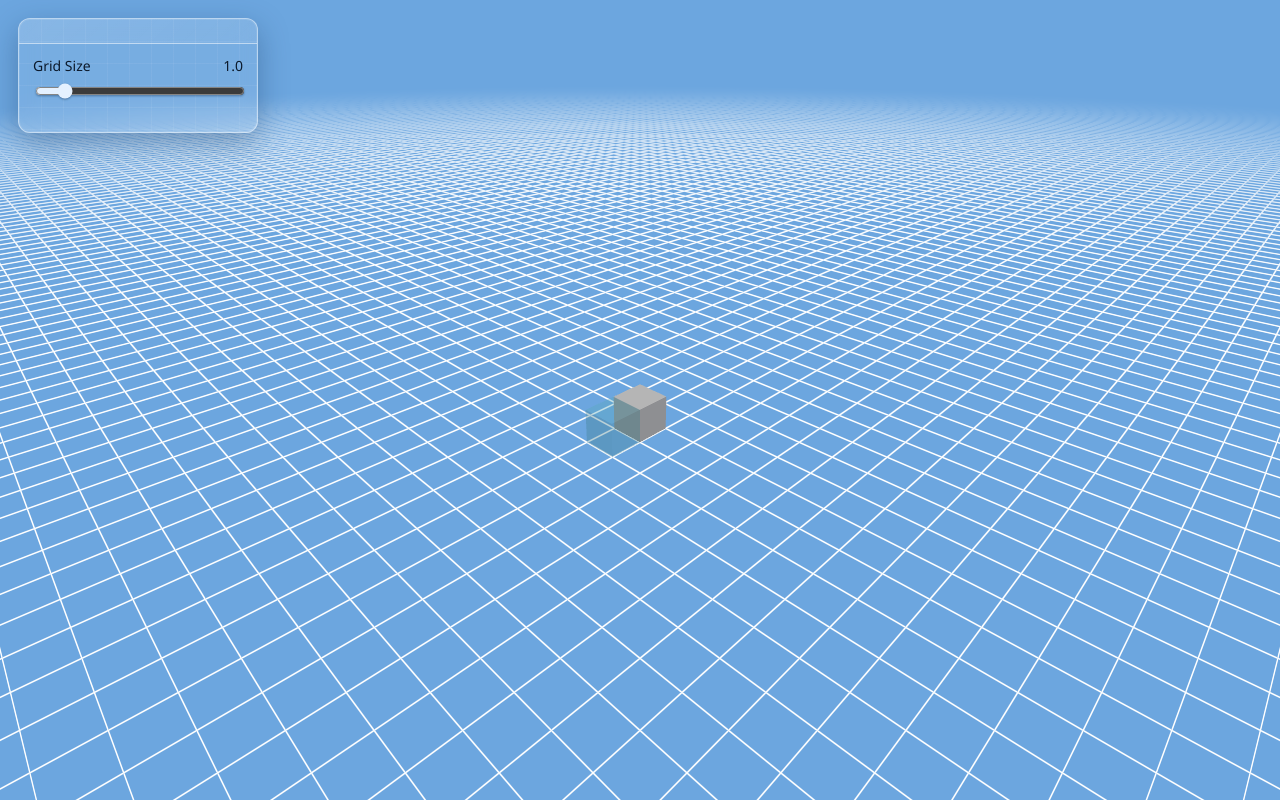
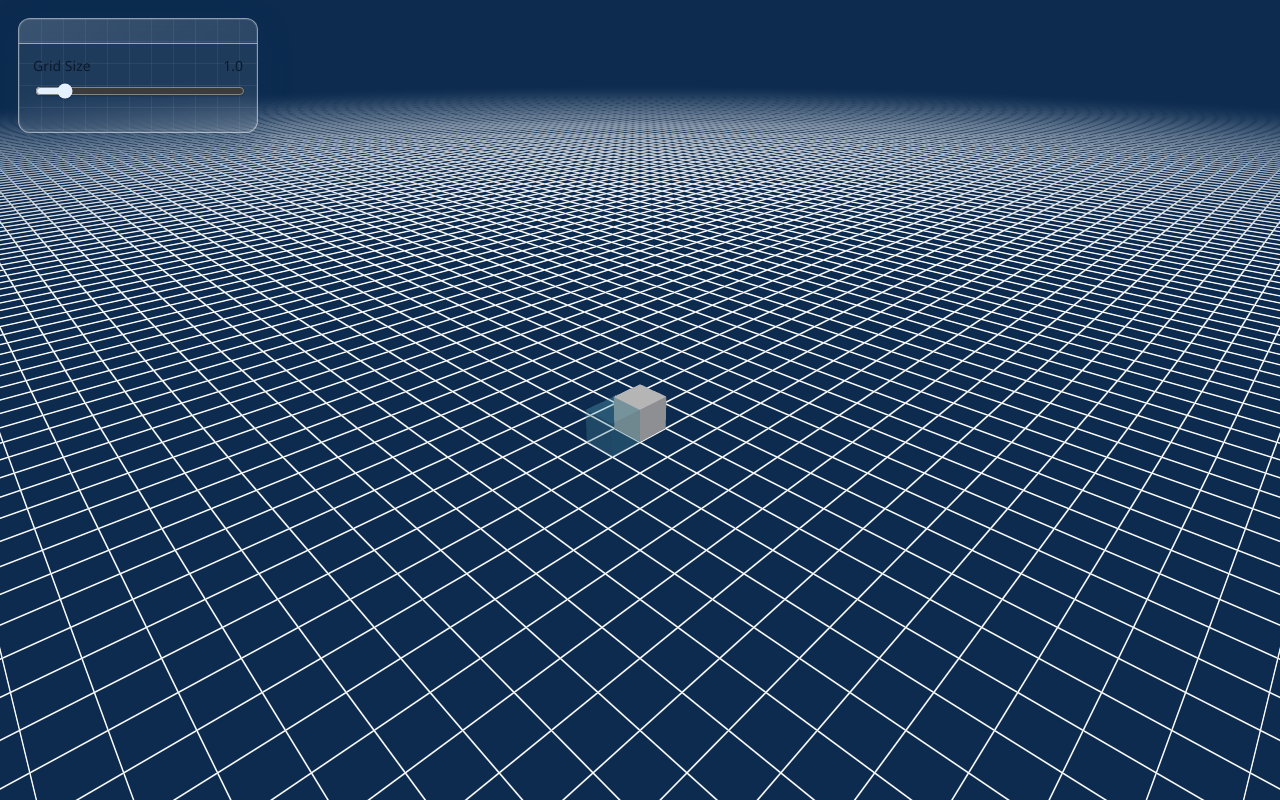
Before and after one commit to ekimroyrp/251128_BlockBrush, a website built with Vite: page index.html in a window 1280 px wide. Built offline with nearby package versions, Linux system fonts and the light colour scheme; animation ran at ten frames a second.

Commit message:
Deepen blueprint background tone

```diff
--- a/src/main.js
+++ b/src/main.js
@@ -3,7 +3,7 @@ import { OrbitControls } from 'three/examples/jsm/controls/OrbitControls.js';
 import './style.css';
 
 const container = document.getElementById('app');
-const blueprintColor = new THREE.Color('#6ca6df');
+const blueprintColor = new THREE.Color('#0c2b4f');
 
 // Renderer
 const renderer = new THREE.WebGLRenderer({ antialias: true });
--- a/src/style.css
+++ b/src/style.css
@@ -1,5 +1,5 @@
 :root {
-  --blueprint: #6ca6df;
+  --blueprint: #0c2b4f;
   --panel-line: rgba(255, 255, 255, 0.35);
   --panel-bg: rgba(255, 255, 255, 0.08);
   --panel-blur: blur(12px);
```
